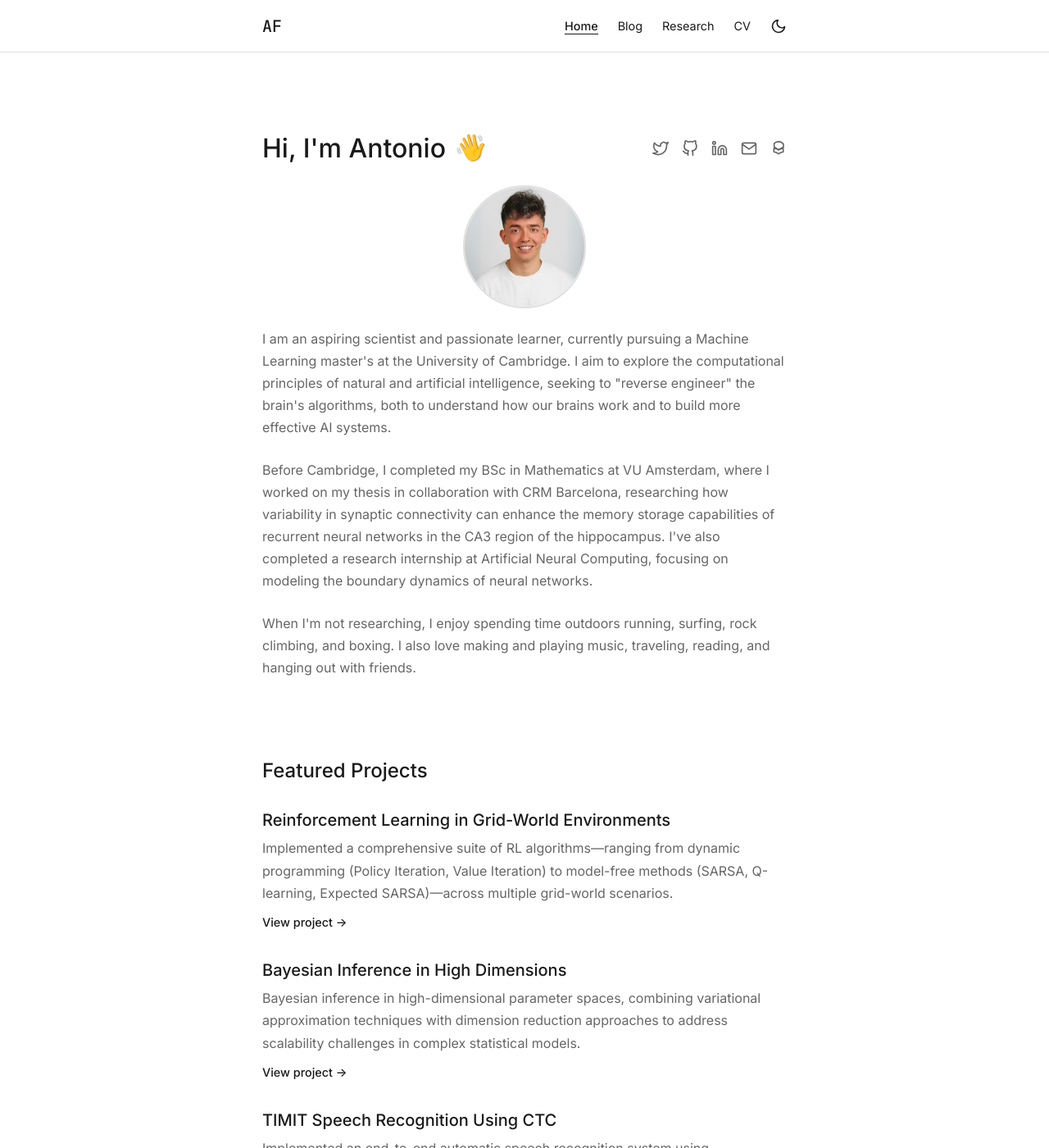
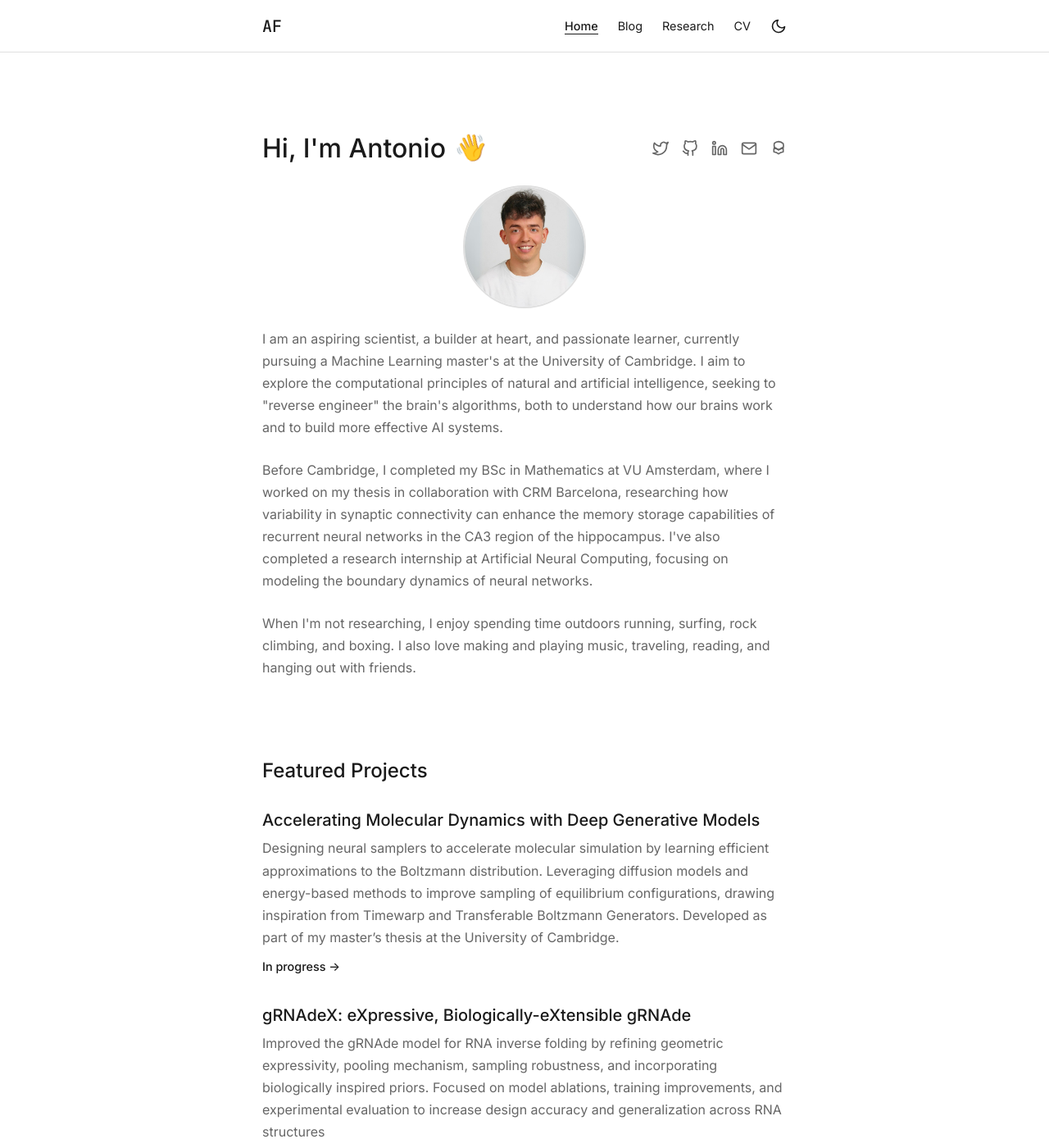
Before and after one commit to bmcd243/bmcd243.github.io, a Jekyll site: the page built from index.html, in a window 1280 px wide and 1400 px high. Shown: the whole window at 82% size. Built offline with Jekyll 4.4.1, drawn with Linux system fonts in a browser that asks for light colours.

Commit message:
updated some projects

```diff
--- a/_includes/featured-projects.html
+++ b/_includes/featured-projects.html
@@ -1,5 +1,15 @@
 <!-- Featured Projects Section -->
 <div class="project-list">
+    <div class="project">
+        <h3>Accelerating Molecular Dynamics with Deep Generative Models</h3>
+        <p>Designing neural samplers to accelerate molecular simulation by learning efficient approximations to the Boltzmann distribution. Leveraging diffusion models and energy-based methods to improve sampling of equilibrium configurations, drawing inspiration from Timewarp and Transferable Boltzmann Generators. Developed as part of my master’s thesis at the University of Cambridge.</p>
+        <a href="#" class="project-link">In progress →</a>
+    </div>
+    <div class="project">
+        <h3>gRNAdeX: eXpressive, Biologically-eXtensible gRNAde</h3>
+        <p>Improved the gRNAde model for RNA inverse folding by refining geometric expressivity, pooling mechanism, sampling robustness, and incorporating biologically inspired priors. Focused on model ablations, training improvements, and experimental evaluation to increase design accuracy and generalization across RNA structures</p>
+        <a href="#" class="project-link">View project →</a>
+    </div>
     <div class="project">
         <h3>Reinforcement Learning in Grid-World Environments</h3>
         <p>Implemented a comprehensive suite of RL algorithms—ranging from dynamic programming (Policy Iteration, Value Iteration) to model-free methods (SARSA, Q-learning, Expected SARSA)—across multiple grid-world scenarios.</p>
--- a/index.html
+++ b/index.html
@@ -35,7 +35,7 @@ home_active: true
 
             <div class="bio">
                 <p>
-                    I am an aspiring scientist and passionate learner, currently pursuing a Machine Learning master's at the University of Cambridge.
+                    I am an aspiring scientist, a builder at heart, and passionate learner, currently pursuing a Machine Learning master's at the University of Cambridge.
                     I aim to explore the computational principles of natural and artificial intelligence, seeking to "reverse engineer" the brain's
                     algorithms, both to understand how our brains work and to build more effective AI systems.
                 </p>
```
Also changed, not shown: 1 other file.
